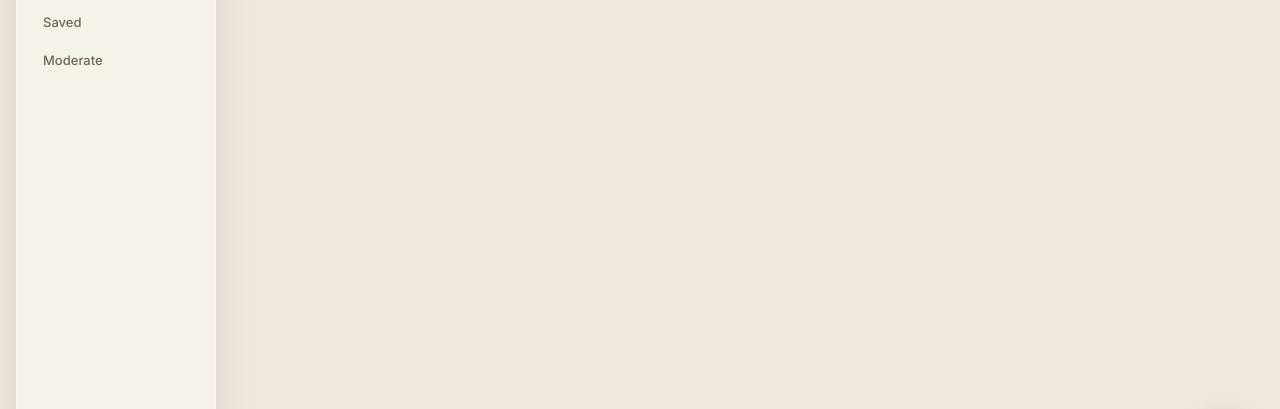
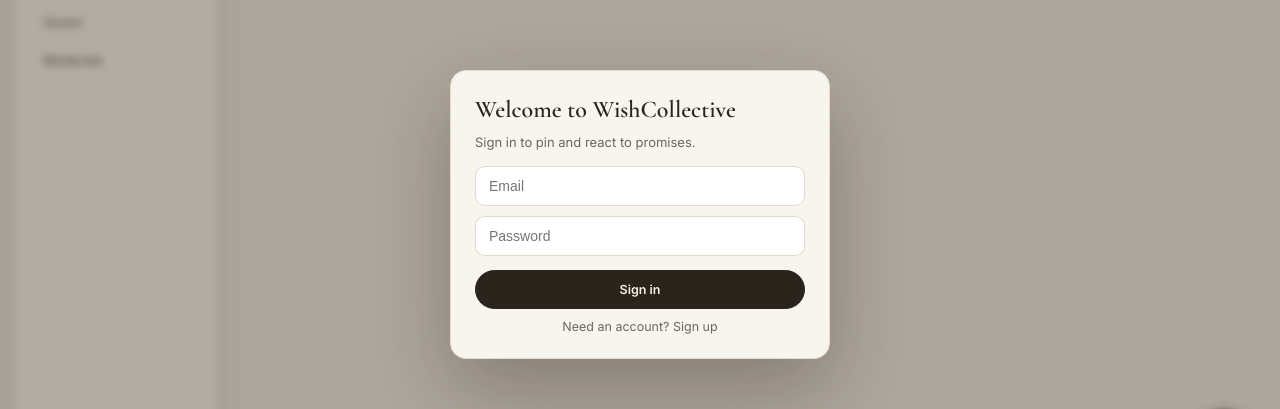
Before and after one commit to uschan/promise-wall, a React (Vite) app: page / in a window 1280 px wide. Both pictures are taken after a click on the button "Sign in". Shown: the part 186-595 px from the top of the page. Built offline with nearby package versions, Linux system fonts and the light colour scheme; no server answers; the database is empty; a web font is replaced by a local one.

Commit message:
Add auth flow (sign in/up UI, session sync, store auth state)

```diff
--- a/src/App.tsx
+++ b/src/App.tsx
@@ -3,12 +3,15 @@
 import { Dock } from "./components/Dock"
 import { PromisePanel } from "./components/PromisePanel"
 import { Compose } from "./components/Compose"
+import { AuthModal } from "./components/AuthModal"
 import { usePromises } from "./hooks/usePromises"
+import { useAuthInit } from "./hooks/useAuthInit"
 import { useAppStore } from "./store/useAppStore"
 
 export default function App() {
   const setComposeOpen = useAppStore((s) => s.setComposeOpen)
   usePromises()
+  useAuthInit()
 
   return (
     <div className="app">
@@ -17,6 +20,7 @@
       <Dock />
       <PromisePanel />
       <Compose />
+      <AuthModal />
       <button className="add-btn" onClick={() => setComposeOpen(true)} aria-label="Add a promise">
         +
       </button>
--- /dev/null
+++ b/src/components/AuthModal.tsx
@@ -0,0 +1,95 @@
+import { useState } from "react"
+import { useAppStore } from "../store/useAppStore"
+import { useT } from "../i18n/useT"
+import { isSupabaseConfigured } from "../lib/supabase"
+import { signIn, signUp } from "../lib/api"
+
+export function AuthModal() {
+  const t = useT()
+  const open = useAppStore((s) => s.authOpen)
+  const setAuthOpen = useAppStore((s) => s.setAuthOpen)
+
+  const [signup, setSignup] = useState(false)
+  const [name, setName] = useState("")
+  const [email, setEmail] = useState("")
+  const [password, setPassword] = useState("")
+  const [error, setError] = useState("")
+  const [loading, setLoading] = useState(false)
+
+  if (!open) return null
+
+  const submit = async () => {
+    setError("")
+    if (!email.trim() || !password) {
+      setError(t("auth.errRequired"))
+      return
+    }
+    if (signup && !name.trim()) {
+      setError(t("auth.errName"))
+      return
+    }
+    if (!isSupabaseConfigured) {
+      setError(t("auth.noBackend"))
+      return
+    }
+    setLoading(true)
+    try {
+      if (signup) {
+        await signUp(email.trim(), password, name.trim())
+        setError(t("auth.errConfirm"))
+      } else {
+        await signIn(email.trim(), password)
+        setAuthOpen(false)
+      }
+    } catch (e) {
+      setError(e instanceof Error ? e.message : String(e))
+    } finally {
+      setLoading(false)
+    }
+  }
+
+  return (
+    <div className="overlay" onClick={() => setAuthOpen(false)}>
+      <form
+        className="auth"
+        onClick={(e) => e.stopPropagation()}
+        onSubmit={(e) => {
+          e.preventDefault()
+          void submit()
+        }}
+      >
+        <h2>{signup ? t("auth.signupTitle") : t("auth.title")}</h2>
+        <p className="sub">{signup ? t("auth.signupSub") : t("auth.sub")}</p>
+        {signup && (
+          <input value={name} onChange={(e) => setName(e.target.value)} placeholder={t("auth.name")} />
+        )}
+        <input
+          type="email"
+          value={email}
+          onChange={(e) => setEmail(e.target.value)}
+          placeholder={t("auth.email")}
+        />
+        <input
+          type="password"
+          value={password}
+          onChange={(e) => setPassword(e.target.value)}
+          placeholder={t("auth.password")}
+        />
+        {error && <p className="auth-error">{error}</p>}
+        <button className="pill primary" type="submit" disabled={loading}>
+          {signup ? t("auth.signup") : t("auth.signin")}
+        </button>
+        <button
+          className="link"
+          type="button"
+          onClick={() => {
+            setSignup((v) => !v)
+            setError("")
+          }}
+        >
+          {signup ? t("auth.toggleSignin") : t("auth.toggleSignup")}
+        </button>
+      </form>
+    </div>
+  )
+}
--- a/src/components/Sidebar.tsx
+++ b/src/components/Sidebar.tsx
@@ -1,10 +1,14 @@
 import { useAppStore } from "../store/useAppStore"
 import { useT } from "../i18n/useT"
+import { signOut as apiSignOut } from "../lib/api"
 
 export function Sidebar() {
   const t = useT()
   const lang = useAppStore((s) => s.lang)
   const setLang = useAppStore((s) => s.setLang)
+  const userId = useAppStore((s) => s.userId)
+  const profile = useAppStore((s) => s.profile)
+  const setAuthOpen = useAppStore((s) => s.setAuthOpen)
 
   return (
     <aside className="sidebar">
@@ -23,7 +27,15 @@
         <button className="pill" onClick={() => setLang(lang === "zh" ? "en" : "zh")}>
           {lang === "zh" ? "EN" : "中"}
         </button>
-        <button className="pill primary">{t("auth.signin")}</button>
+        {userId ? (
+          <button className="pill" onClick={() => void apiSignOut()} title={t("auth.signout")}>
+            {profile?.name || t("signedInAs")}
+          </button>
+        ) : (
+          <button className="pill primary" onClick={() => setAuthOpen(true)}>
+            {t("auth.signin")}
+          </button>
+        )}
       </div>
     </aside>
   )
--- /dev/null
+++ b/src/hooks/useAuthInit.ts
@@ -0,0 +1,36 @@
+import { useEffect } from "react"
+import { useAppStore } from "../store/useAppStore"
+import { isSupabaseConfigured } from "../lib/supabase"
+import { getSessionUserId, onAuthStateChange, fetchProfile } from "../lib/api"
+
+/** Restores the session on load and keeps the store in sync with auth changes. */
+export function useAuthInit() {
+  const setAuth = useAppStore((s) => s.setAuth)
+
+  useEffect(() => {
+    if (!isSupabaseConfigured) return
+    let cancelled = false
+
+    const sync = async (uid: string | null) => {
+      if (!uid) {
+        if (!cancelled) setAuth(null, null)
+        return
+      }
+      try {
+        const profile = await fetchProfile(uid)
+        if (!cancelled) setAuth(uid, profile)
+      } catch {
+        if (!cancelled) setAuth(uid, null)
+      }
+    }
+
+    void getSessionUserId().then(sync)
+    const unsubscribe = onAuthStateChange((uid) => {
+      void sync(uid)
+    })
+    return () => {
+      cancelled = true
+      unsubscribe()
+    }
+  }, [setAuth])
+}
--- a/src/i18n/en.ts
+++ b/src/i18n/en.ts
@@ -20,6 +20,7 @@
   "auth.errRequired": "Email and password are required.",
   "auth.errName": "Please enter a display name.",
   "auth.errConfirm": "Check your email to confirm your account, then sign in.",
+  "auth.noBackend": "No backend connected — add Supabase keys to enable sign-in.",
   "compose.title": "Make a promise.",
   "compose.editTitle": "Edit your promise.",
   "compose.sub": "Write it as if your future self will read it here.",
--- a/src/i18n/zh.ts
+++ b/src/i18n/zh.ts
@@ -22,6 +22,7 @@
   "auth.errRequired": "邮箱和密码不能为空。",
   "auth.errName": "请输入显示名。",
   "auth.errConfirm": "请查收邮件确认账户后再登录。",
+  "auth.noBackend": "尚未连接后端——配置 Supabase 密钥后即可登录。",
   "compose.title": "许下一个承诺。",
   "compose.editTitle": "编辑你的承诺。",
   "compose.sub": "写给未来的自己看。",
--- a/src/index.css
+++ b/src/index.css
@@ -418,3 +418,60 @@
 .add-btn:hover {
   transform: translateY(-2px) scale(1.04);
 }
+
+/* ---------- auth ---------- */
+.auth {
+  width: 380px;
+  max-width: calc(100vw - 40px);
+  display: flex;
+  flex-direction: column;
+  gap: 10px;
+  background: var(--panel);
+  border-radius: var(--radius);
+  border: 1px solid var(--line);
+  box-shadow: 0 30px 80px rgba(40, 28, 15, 0.3);
+  padding: 24px;
+}
+
+.auth h2 {
+  font-family: var(--serif);
+  font-size: 24px;
+}
+
+.auth .sub {
+  font-size: 13px;
+  color: var(--ink-soft);
+  margin-bottom: 6px;
+}
+
+.auth input {
+  padding: 11px 13px;
+  border: 1px solid var(--line);
+  border-radius: 10px;
+  font-size: 14px;
+  color: var(--ink);
+  background: #fff;
+}
+
+.auth input:focus {
+  outline: 2px solid var(--accent);
+  outline-offset: 1px;
+}
+
+.auth .pill {
+  flex: none;
+  padding: 11px;
+  margin-top: 4px;
+}
+
+.auth .link {
+  align-self: center;
+  font-size: 12.5px;
+  color: var(--ink-soft);
+}
+
+.auth-error {
+  color: #b35a4a;
+  font-size: 12.5px;
+  line-height: 1.4;
+}
--- a/src/store/useAppStore.ts
+++ b/src/store/useAppStore.ts
@@ -1,17 +1,22 @@
 import { create } from "zustand"
-import type { Lang, PromiseItem } from "../lib/types"
+import type { Lang, Profile, PromiseItem } from "../lib/types"
 
 type AppState = {
   lang: Lang
   promises: PromiseItem[]
   selectedId: string | null
   composeOpen: boolean
+  userId: string | null
+  profile: Profile | null
+  authOpen: boolean
   setLang: (lang: Lang) => void
   setPromises: (promises: PromiseItem[]) => void
   select: (id: string | null) => void
   setComposeOpen: (open: boolean) => void
   addPromise: (p: PromiseItem) => void
   removePromise: (id: string) => void
+  setAuth: (userId: string | null, profile: Profile | null) => void
+  setAuthOpen: (open: boolean) => void
 }
 
 export const useAppStore = create<AppState>((set) => ({
@@ -19,6 +24,9 @@
   promises: [],
   selectedId: null,
   composeOpen: false,
+  userId: null,
+  profile: null,
+  authOpen: false,
   setLang: (lang) => set({ lang }),
   setPromises: (promises) => set({ promises }),
   select: (selectedId) => set({ selectedId }),
@@ -29,4 +37,6 @@
       promises: s.promises.filter((p) => p.id !== id),
       selectedId: s.selectedId === id ? null : s.selectedId,
     })),
+  setAuth: (userId, profile) => set({ userId, profile }),
+  setAuthOpen: (authOpen) => set({ authOpen }),
 }))
```
